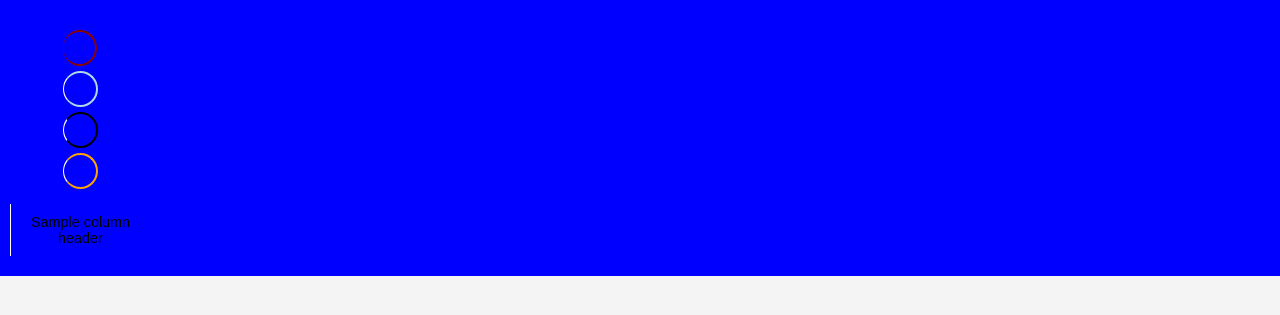
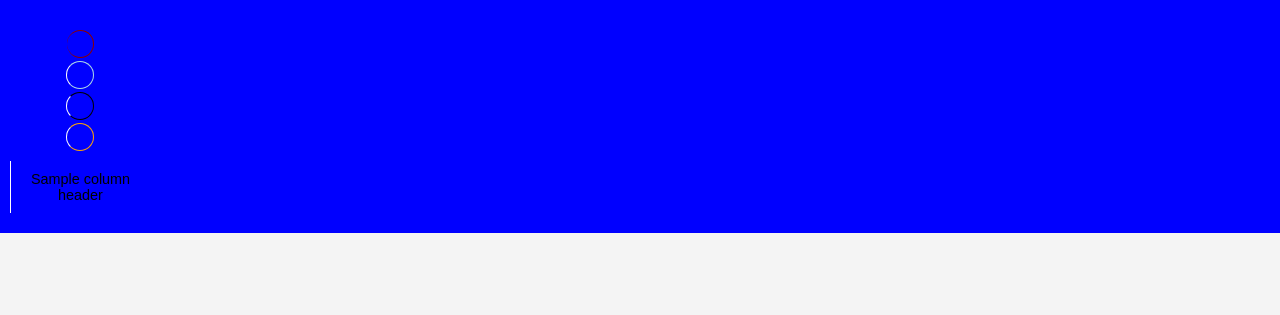
Before and after one commit to artificialname/boardgame, a Flask app: template templates/index.html in a window 1280 px wide. Shown: the top 315 px of the page. Run offline with Flask 3, Linux system fonts and the light colour scheme; the template is opened without the code that fills it: most values are stand-ins (such as "Sample title", 1, 10 or a date in 2020).

Commit message:
Update index.html

```diff
--- a/templates/index.html
+++ b/templates/index.html
@@ -43,20 +43,22 @@
         .header div:first-child {
             border-left: none;
         }
+
        .circle-container {
     display: flex;
     justify-content: center;
-            align-items: center; /* Ensures proper alignment */
-            gap: 5px; /* Space between circles */
-            margin-bottom: 5px; /* Space between circles and label */
+    align-items: center;
+    gap: 3px; /* Space between circles */
 }
+
 .circle {
-            width: 12px;  /* Visible size */
-            height: 12px;
+    width: 6px;  /* Half the original size */
+    height: 6px;
     border-radius: 50%;
-            border: 2px solid;
+    border: 1px solid;
     background-color: white;
     cursor: pointer;
+
         }
         .dark-red { border-color: darkred; }
         .light-blue { border-color: lightblue; }
```
Lines whose indentation alone changed are shown as unchanged.
